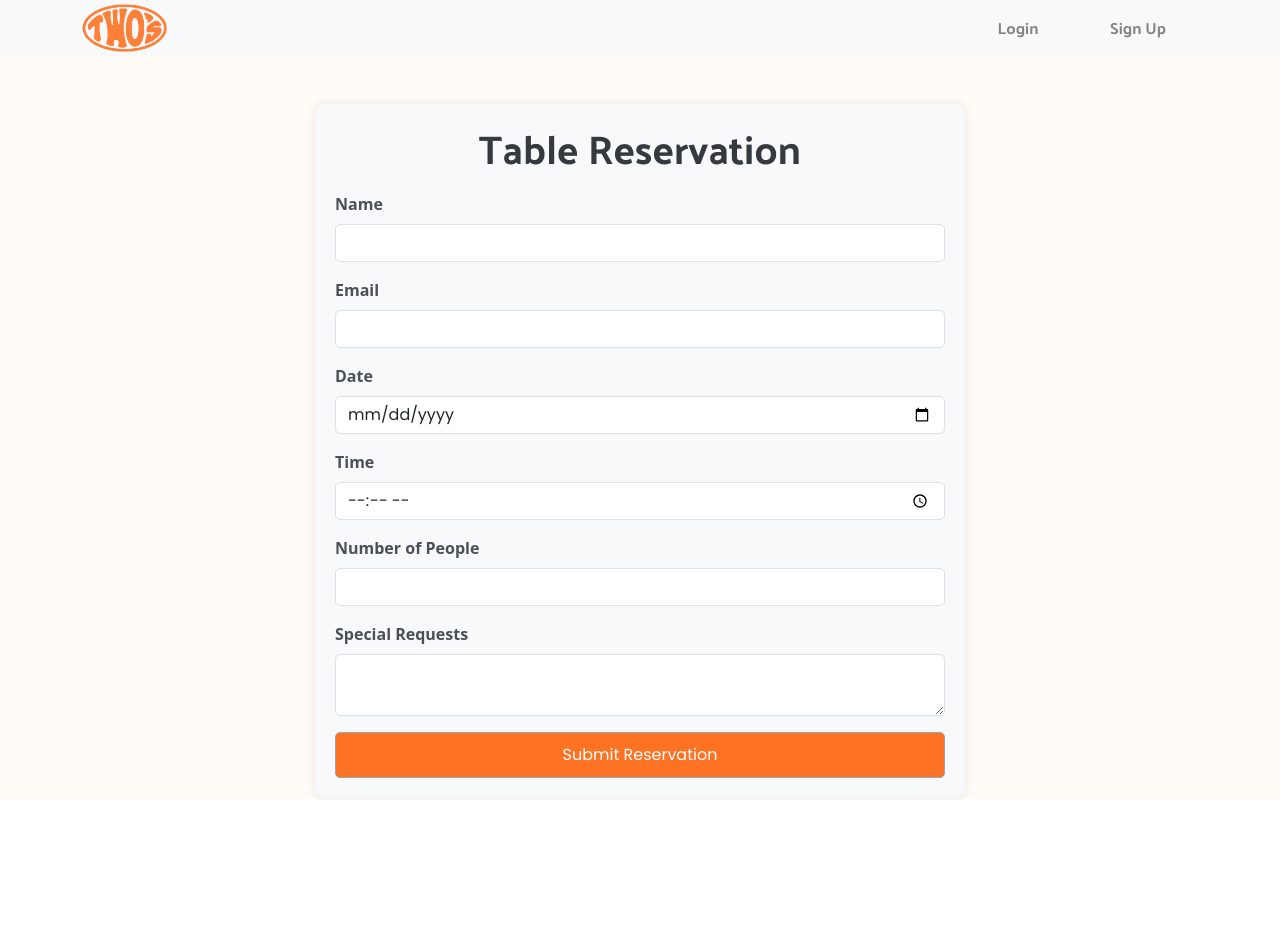
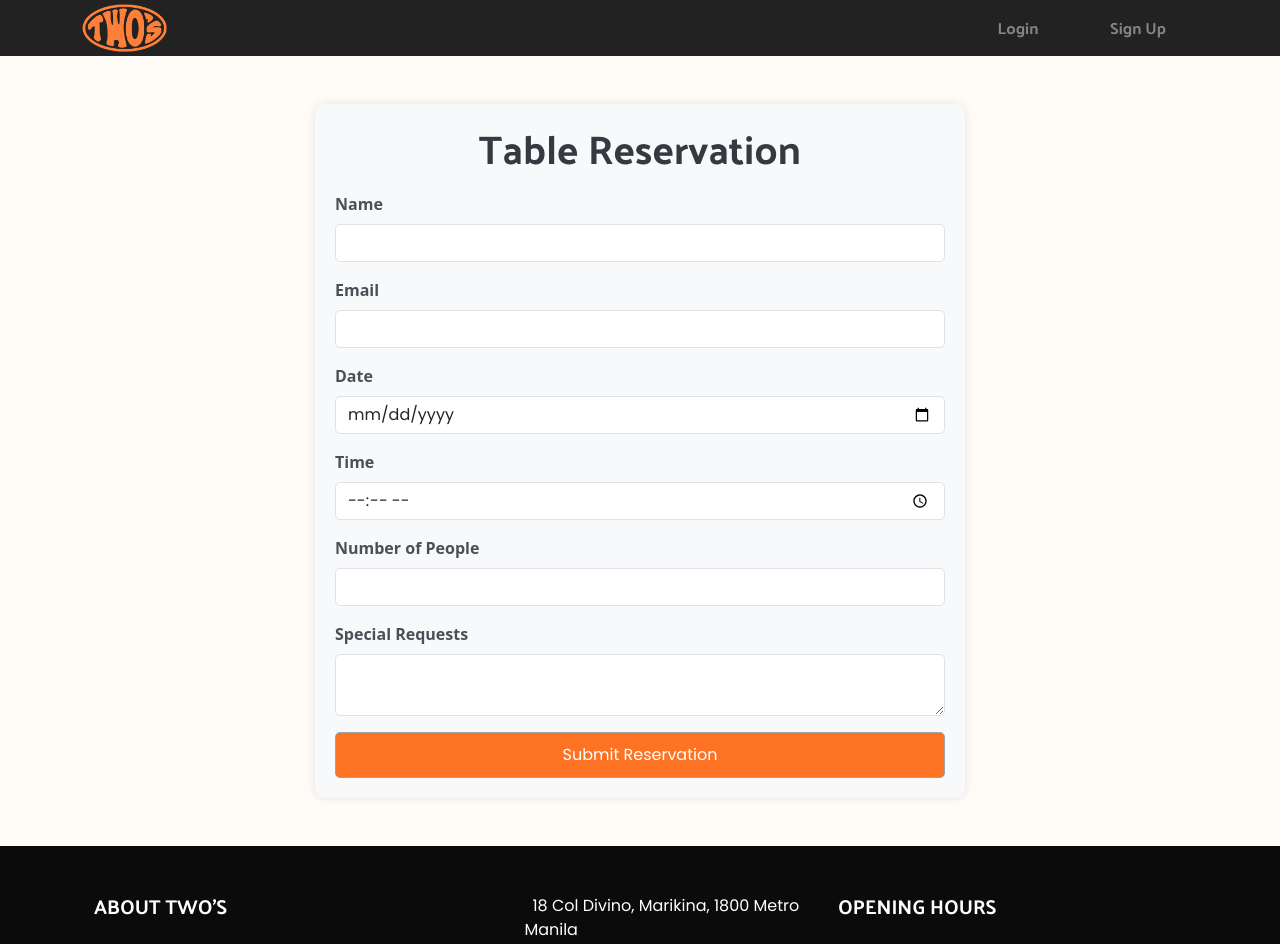
Before and after one commit to zaridatuin/https---github.com-zaridatuin-FinalsBesaDatuin, a React (Create React App) app: page /reservation in a window 1280 px wide. Shown: the top 944 px of the page. Before the commit the page ends 800 px from the top, so only its background shows below. Built offline with nearby package versions, Linux system fonts and the light colour scheme; no server answers; a web font is replaced by a local one.

Commit message:
footer in all pages

```diff
--- a/public/index.html
+++ b/public/index.html
@@ -2,7 +2,7 @@
 <html lang="en">
   <head>
     <meta charset="utf-8" />
-    <link rel="icon" href="%PUBLIC_URL%/favicon.ico" />
+    <link rel="icon" href="%PUBLIC_URL%/img/TwosLogo.png" />
     <link rel="preconnect" href="https://fonts.googleapis.com">
     <link rel="preconnect" href="https://fonts.gstatic.com" crossorigin>
     <link href="https://fonts.googleapis.com/css2?family=Palanquin+Dark:wght@400;500;600;700&family=Poppins:ital,wght@0,100;0,200;0,300;0,400;0,500;0,600;0,700;0,800;0,900;1,100;1,200;1,300;1,400;1,500;1,600;1,700;1,800;1,900&display=swap" rel="stylesheet">
--- a/src/nav/Navbar.css
+++ b/src/nav/Navbar.css
@@ -4,6 +4,10 @@
     opacity: 0.9;
     background-color: #0b0b0b !important;
     font-family: 'Palanquin' !important;
+}
+
+.navbarparent .dark-background {
+    background-color: #0b0b0b !important;
 }
 
 .navbar .navbar-brand {
--- a/src/nav/NavigationBar.js
+++ b/src/nav/NavigationBar.js
@@ -21,7 +21,8 @@ export default function NavigationBar() {
 
     return (
         <>
-        <Navbar fixed="top" collapseOnSelect expand="lg" className="bg-body-tertiary">
+        <div className="navbarparent">
+        <Navbar fixed="top" collapseOnSelect expand="lg" className="bg-body-tertiary dark-background">
             <Container>
                 <NavLink to="/" className="logo-link"><Navbar.Brand><img src="../img/TwosLogo.png" alt="TwosLogo" className="nav-logo"/></Navbar.Brand></NavLink>
 
@@ -53,7 +54,7 @@ export default function NavigationBar() {
                 </Navbar.Collapse>
             </Container>
         </Navbar>
-
+        </div>
         </>
     );
 }
--- a/src/pages/Feedback.css
+++ b/src/pages/Feedback.css
@@ -4,6 +4,7 @@
     border-radius: 10px;
     box-shadow: 0 0 10px rgba(0, 0, 0, 0.1);
     max-width: 800px;
+    margin: 3em auto;
 }
 
 .feedback-container h1, .feedback-container h2 {
--- a/src/pages/Feedback.js
+++ b/src/pages/Feedback.js
@@ -4,6 +4,7 @@ import { initializeApp } from 'firebase/app';
 import { firebaseConfig } from '../firebase/config';
 import 'bootstrap/dist/css/bootstrap.min.css';
 import './Feedback.css';
+import Footer from '../components/Footer'
 
 const app = initializeApp(firebaseConfig);
 const db = getFirestore(app);
@@ -54,6 +55,7 @@ export default function Feedback() {
     };
 
     return (
+        <>
         <div className="container feedback-container mt-5">
             <h1>Customer Reviews</h1>
             <button className="btn btn-secondary mt-4" onClick={() => setShowForm(!showForm)}>
@@ -92,5 +94,8 @@ export default function Feedback() {
                 ))}
             </div>
         </div>
+
+        <Footer />
+        </>
     );
 }
--- a/src/pages/Menu.js
+++ b/src/pages/Menu.js
@@ -5,6 +5,8 @@ import 'firebase/firestore';
 import { firebaseConfig } from '../firebase/config';
 import 'bootstrap/dist/css/bootstrap.min.css';
 import './Menu.css';
+import Footer from '../components/Footer.js';
+
 
 const app = initializeApp(firebaseConfig);
 const db = getFirestore(app);
@@ -105,6 +107,7 @@ export default function Menu() {
     };
 
     return (
+        <>
         <div className="container">
             <h1 className="menu-title">Menu</h1>
 
@@ -164,6 +167,10 @@ export default function Menu() {
                     </div>
                 ))}
             </div>
+
+
         </div>
+        <Footer />
+        </>
     );
 }
--- a/src/pages/TableReservation.css
+++ b/src/pages/TableReservation.css
@@ -4,7 +4,7 @@
     border-radius: 10px;
     box-shadow: 0 0 10px rgba(0, 0, 0, 0.1);
     max-width: 650px;
-    margin: 0 auto;
+    margin: 3em auto;
 }
 
 .reservation-container h1 {
--- a/src/pages/TableReservation.js
+++ b/src/pages/TableReservation.js
@@ -4,6 +4,7 @@ import { initializeApp } from 'firebase/app';
 import { firebaseConfig } from '../firebase/config';
 import 'bootstrap/dist/css/bootstrap.min.css'; // Import Bootstrap CSS
 import './TableReservation.css'; // Import the CSS file
+import Footer from '../components/Footer.js';
 
 const app = initializeApp(firebaseConfig);
 const db = getFirestore(app);
@@ -42,6 +43,7 @@ export default function TableReservation() {
     };
 
     return (
+        <>
         <div className="container reservation-container mt-5">
             <h1>Table Reservation</h1>
             <form onSubmit={handleSubmit}>
@@ -72,5 +74,7 @@ export default function TableReservation() {
                 <button type="submit" className="btn btn-primary">Submit Reservation</button>
             </form>
         </div>
+        <Footer />
+        </>
     );
 }
```
